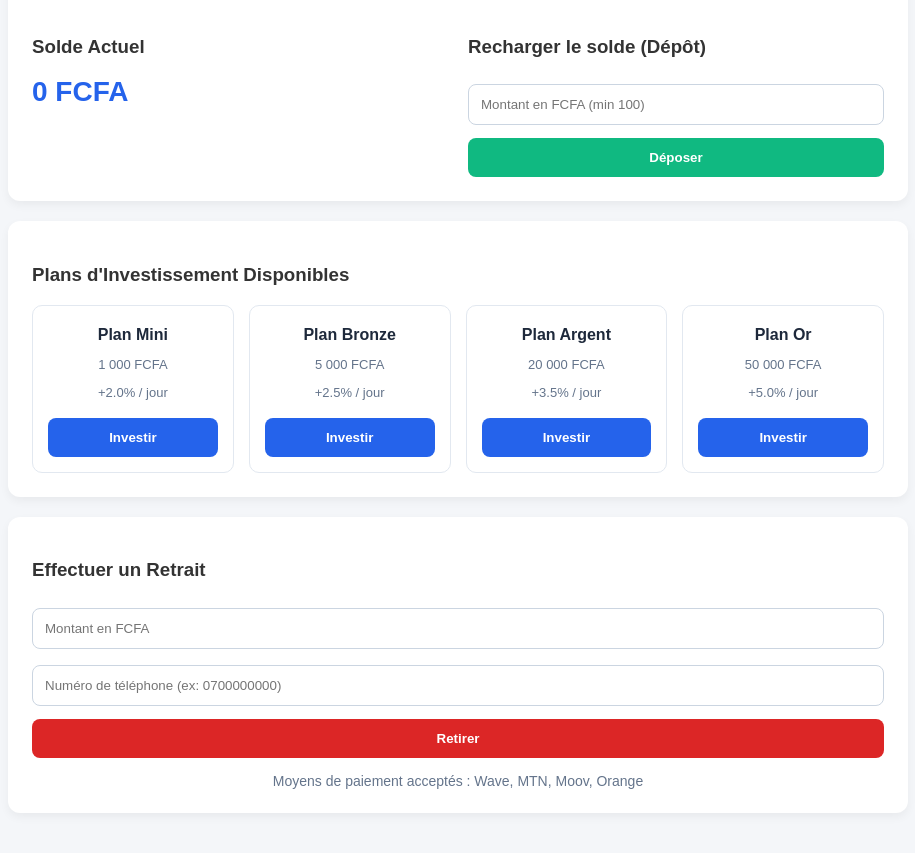
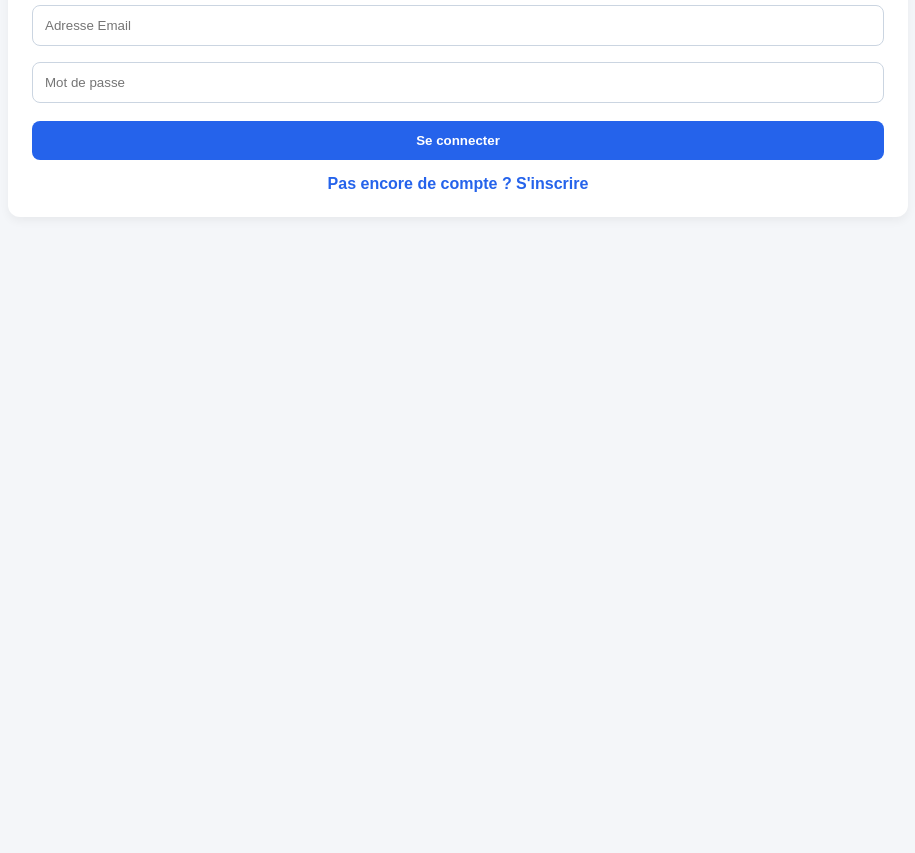
Before and after one commit to williamdacoula-collab/invest-backend, a website: page index.html in a window 1280 px wide. Shown: the part 115-968 px from the top of the page, without its empty margins (182-1097 px from the left). After the commit the page ends 800 px from the top, so only its background shows below. Drawn offline with Linux system fonts and the light colour scheme.

Commit message:
Correction complete structure pages et regles retrait

```diff
--- a/index.html
+++ b/index.html
@@ -3,45 +3,76 @@
 <head>
     <meta charset="UTF-8">
     <meta name="viewport" content="width=device-width, initial-scale=1.0">
-    <title>InvestCI - Tableau de Bord</title>
+    <title>InvestCI</title>
     <script src="https://cdn.fedapay.com/checkout.js?v=1.1.7"></script>
     <style>
         body { font-family: Arial, sans-serif; background-color: #f4f6f9; margin: 0; padding: 20px; color: #333; }
         .container { max-width: 900px; margin: auto; }
         .card { background: white; border-radius: 12px; padding: 24px; margin-bottom: 20px; box-shadow: 0 4px 10px rgba(0,0,0,0.05); }
+        .hidden { display: none; }
+        input { width: 100%; padding: 12px; margin: 8px 0; border: 1px solid #cbd5e1; border-radius: 8px; box-sizing: border-box; }
+        button { width: 100%; border: none; padding: 12px; border-radius: 8px; color: white; font-weight: bold; cursor: pointer; margin-top: 10px; }
+        .btn-primary { background: #2563eb; }
+        .btn-success { background: #10b981; }
+        .btn-danger { background: #dc2626; }
+        .btn-secondary { background: #64748b; }
+        .link-text { color: #2563eb; cursor: pointer; text-align: center; margin-top: 15px; display: block; font-weight: bold; }
+
+        /* Dashboard styles */
         .header-flex { display: flex; justify-content: space-between; align-items: center; }
-        .btn-logout { background: #fee2e2; color: #dc2626; border: none; padding: 8px 16px; border-radius: 6px; cursor: pointer; font-weight: bold; }
-        .solde-box { font-size: 28px; font-weight: bold; color: #2563eb; margin: 10px 0; }
+        .solde-box { font-size: 28px; font-weight: bold; color: #2563eb; margin: 10px 0; display: flex; align-items: center; gap: 10px; }
+        .toggle-solde { background: none; border: none; color: #64748b; cursor: pointer; font-size: 14px; width: auto; padding: 5px 10px; }
         .plans-grid { display: grid; grid-template-columns: repeat(auto-fit, minmax(180px, 1fr)); gap: 15px; margin-top: 15px; }
         .plan-card { border: 1px solid #e2e8f0; border-radius: 10px; padding: 15px; text-align: center; }
         .plan-card h4 { margin: 5px 0; color: #1e293b; }
         .plan-card p { color: #64748b; font-size: 13px; }
-        input { width: 100%; padding: 12px; margin: 8px 0; border: 1px solid #cbd5e1; border-radius: 8px; box-sizing: border-box; }
-        button.action-btn { width: 100%; border: none; padding: 12px; border-radius: 8px; color: white; font-weight: bold; cursor: pointer; margin-top: 5px; }
-        .btn-depot { background: #10b981; }
-        .btn-invest { background: #2563eb; }
-        .btn-retrait { background: #dc2626; }
-        .payment-methods { text-align: center; margin-top: 15px; font-size: 14px; color: #64748b; }
     </style>
 </head>
 <body>
 
 <div class="container">
-    <!-- En-tête / Tableau de bord -->
+
+    <!-- 1. PAGE DE CONNEXION -->
+    <div id="page-connexion" class="card">
+        <h2>Connexion à InvestCI</h2>
+        <input type="email" id="login-email" placeholder="Adresse Email">
+        <input type="password" id="login-password" placeholder="Mot de passe">
+        <button class="btn-primary" onclick="connecter()">Se connecter</button>
+        <span class="link-text" onclick="afficherPage('page-inscription')">Pas encore de compte ? S'inscrire</span>
+    </div>
+
+    <!-- 2. PAGE D'INSCRIPTION -->
+    <div id="page-inscription" class="card hidden">
+        <h2>Inscription</h2>
+        <input type="email" id="reg-email" placeholder="Adresse Email">
+        <input type="tel" id="reg-tel" placeholder="Numéro de téléphone">
+        <input type="password" id="reg-password" placeholder="Mot de passe">
+        <button class="btn-success" onclick="inscrire()">S'inscrire</button>
+        <span class="link-text" onclick="afficherPage('page-connexion')">Déjà un compte ? Se connecter</span>
+    </div>
+
+    <!-- 3. TABLEAU DE BORD (INVESTISSEMENTS, DÉPÔT, RETRAIT) -->
+    <div id="page-dashboard" class="hidden">
+
+        <!-- En-tête & Solde & Dépôt -->
         <div class="card">
             <div class="header-flex">
                 <h2>Tableau de bord</h2>
-            <button class="btn-logout" onclick="alert('Déconnexion')">Déconnexion</button>
+                <button class="btn-secondary" style="width: auto; padding: 8px 16px;" onclick="deconnecter()">Déconnexion</button>
             </div>
+
             <div style="display: flex; gap: 20px; flex-wrap: wrap; margin-top: 20px;">
                 <div style="flex: 1; min-width: 250px;">
                     <h3>Solde Actuel</h3>
-                <div class="solde-box" id="solde-affichage">0 FCFA</div>
+                    <div class="solde-box">
+                        <span id="texte-solde">0 FCFA</span>
+                        <button class="toggle-solde" onclick="masquerSolde()">👁️ Masquer</button>
+                    </div>
                 </div>
                 <div style="flex: 1; min-width: 250px;">
                     <h3>Recharger le solde (Dépôt)</h3>
-                <input type="number" id="montant-depot" placeholder="Montant en FCFA (min 100)">
-                <button class="action-btn btn-depot" onclick="lancerDepot()">Déposer</button>
+                    <input type="number" id="montant-depot" placeholder="Montant en FCFA">
+                    <button class="btn-success" onclick="lancerDepot()">Déposer via FedaPay</button>
                 </div>
             </div>
         </div>
@@ -51,28 +82,28 @@
             <h3>Plans d'Investissement Disponibles</h3>
             <div class="plans-grid">
                 <div class="plan-card">
-                <h4>Plan Mini</h4>
-                <p>1 000 FCFA</p>
-                <p>+2.0% / jour</p>
-                <button class="action-btn btn-invest" onclick="investir(1000)">Investir</button>
+                    <h4>Mini</h4>
+                    <p><strong>2 000 FCFA</strong></p>
+                    <p>+2.5% / jour</p>
+                    <button class="btn-primary" onclick="investir(2000)">Investir</button>
                 </div>
                 <div class="plan-card">
-                <h4>Plan Bronze</h4>
-                <p>5 000 FCFA</p>
-                <p>+2.5% / jour</p>
-                <button class="action-btn btn-invest" onclick="investir(5000)">Investir</button>
+                    <h4>Bronze</h4>
+                    <p><strong>5 000 FCFA</strong></p>
+                    <p>+3% / jour</p>
+                    <button class="btn-primary" onclick="investir(5000)">Investir</button>
                 </div>
                 <div class="plan-card">
-                <h4>Plan Argent</h4>
-                <p>20 000 FCFA</p>
-                <p>+3.5% / jour</p>
-                <button class="action-btn btn-invest" onclick="investir(20000)">Investir</button>
+                    <h4>Argent</h4>
+                    <p><strong>20 000 FCFA</strong></p>
+                    <p>+4% / jour</p>
+                    <button class="btn-primary" onclick="investir(20000)">Investir</button>
                 </div>
                 <div class="plan-card">
-                <h4>Plan Or</h4>
-                <p>50 000 FCFA</p>
-                <p>+5.0% / jour</p>
-                <button class="action-btn btn-invest" onclick="investir(50000)">Investir</button>
+                    <h4>Or</h4>
+                    <p><strong>50 000 FCFA</strong></p>
+                    <p>+5% / jour</p>
+                    <button class="btn-primary" onclick="investir(50000)">Investir</button>
                 </div>
             </div>
         </div>
@@ -81,21 +112,63 @@
         <div class="card">
             <h3>Effectuer un Retrait</h3>
             <input type="number" id="montant-retrait" placeholder="Montant en FCFA">
-        <input type="text" id="numero-retrait" placeholder="Numéro de téléphone (ex: 0700000000)">
-        <button class="action-btn btn-retrait" onclick="demanderRetrait()">Retirer</button>
-        <div class="payment-methods">
-            Moyens de paiement acceptés : Wave, MTN, Moov, Orange
+            <input type="tel" id="numero-retrait" placeholder="Numéro de téléphone pour recevoir les fonds">
+            <button class="btn-danger" onclick="demanderRetrait()">Demander le Retrait</button>
+            <p style="font-size: 13px; color: #64748b; margin-top: 10px; text-align: center;">
+                Le retrait sera soumis à l'administration pour validation.
+            </p>
         </div>
+
     </div>
+
 </div>
 
 <script>
-    // Clé FedaPay Live (assure-toi que ton compte est activé sur FedaPay pour l'utiliser en prod)
+    // Simulation du solde utilisateur (0 par défaut)
+    let soldeActuel = 0;
+    let soldeMasque = false;
     const FEDAPAY_PUBLIC_KEY = 'pk_live_x0OH8aT0wJfax7jLeLzJtQly';
 
-    function ouvrirPaiement(montant, description) {
-        if (!montant || montant < 100) {
-            alert("Veuillez entrer un montant valide (minimum 100 FCFA).");
+    function afficherPage(pageId) {
+        document.getElementById('page-connexion').classList.add('hidden');
+        document.getElementById('page-inscription').classList.add('hidden');
+        document.getElementById('page-dashboard').classList.add('hidden');
+        document.getElementById(pageId).classList.remove('hidden');
+    }
+
+    function connecter() {
+        // Validation simple de connexion
+        const email = document.getElementById('login-email').value;
+        if(!email) { alert("Veuillez entrer votre email"); return; }
+        afficherPage('page-dashboard');
+    }
+
+    function inscrire() {
+        const email = document.getElementById('reg-email').value;
+        const tel = document.getElementById('reg-tel').value;
+        if(!email || !tel) { alert("Veuillez remplir tous les champs"); return; }
+        alert("Inscription réussie ! Bienvenue.");
+        afficherPage('page-dashboard');
+    }
+
+    function deconnecter() {
+        afficherPage('page-connexion');
+    }
+
+    function masquerSolde() {
+        soldeMasque = !soldeMasque;
+        const texte = document.getElementById('texte-solde');
+        if(soldeMasque) {
+            texte.innerText = "••••••";
+        } else {
+            texte.innerText = soldeActuel + " FCFA";
+        }
+    }
+
+    function lancerDepot() {
+        const montant = document.getElementById('montant-depot').value;
+        if (!montant || montant <= 0) {
+            alert("Veuillez entrer un montant valide.");
             return;
         }
         try {
@@ -103,32 +176,40 @@
                 public_key: FEDAPAY_PUBLIC_KEY,
                 transaction: {
                     amount: parseInt(montant, 10),
-                    description: description
+                    description: "Recharge de solde InvestCI"
                 }
             });
             widget.open();
         } catch (e) {
-            alert("Erreur d'ouverture du widget : " + e.message);
+            alert("Erreur FedaPay : " + e.message);
         }
     }
 
-    function lancerDepot() {
-        const montant = document.getElementById('montant-depot').value;
-        ouvrirPaiement(montant, "Recharge de solde - InvestCI");
+    function investir(montant) {
+        if(soldeActuel < montant) {
+            alert("Solde insuffisant pour ce plan ! Veuillez faire un dépôt.");
+            return;
         }
-
-    function investir(montant) {
-        ouvrirPaiement(montant, "Investissement Plan - InvestCI");
+        soldeActuel -= montant;
+        document.getElementById('texte-solde').innerText = soldeMasque ? "••••••" : soldeActuel + " FCFA";
+        alert("Investissement de " + montant + " FCFA validé avec succès !");
     }
 
     function demanderRetrait() {
-        const montant = document.getElementById('montant-retrait').value;
+        const montant = parseInt(document.getElementById('montant-retrait').value, 10);
         const numero = document.getElementById('numero-retrait').value;
-        if (!montant || !numero) {
+
+        if(!montant || !numero) {
             alert("Veuillez remplir tous les champs du retrait.");
             return;
         }
-        alert("Demande de retrait de " + montant + " FCFA enregistrée pour le numéro " + numero + ".");
+
+        if(montant > soldeActuel) {
+            alert("Erreur : Le montant du retrait ne peut pas être supérieur à votre solde actuel (" + soldeActuel + " FCFA).");
+            return;
+        }
+
+        alert("Demande de retrait de " + montant + " FCFA envoyée à l'administrateur avec succès.");
         document.getElementById('montant-retrait').value = '';
         document.getElementById('numero-retrait').value = '';
     }
```
Lines whose indentation alone changed are shown as unchanged.
